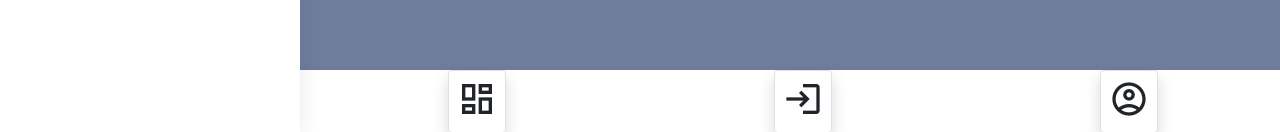
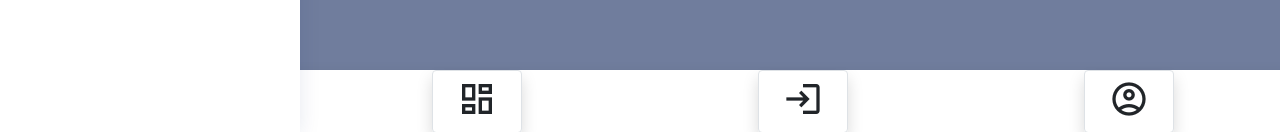
Before and after one commit to GonzaloArray/pretti-accenture, a Vue app: page / in a window 1280 px wide. Shown: the part 665-797 px from the top of the page. Built offline with nearby package versions, Linux system fonts and the light colour scheme.

Commit message:
Agregando cambios en el diseño de los botones

```diff
--- a/src/components/Buttons/ButtonFixed.vue
+++ b/src/components/Buttons/ButtonFixed.vue
@@ -6,7 +6,7 @@ const props = defineProps({
 </script>
 <template>
     <div class="col-3">
-        <router-link class="btn bg-negro border btn-sm shadow p-2" :to="'/'+href">
+        <router-link class="btn bg-negro border btn-sm px-4 shadow p-2" :to="'/'+href">
             <span class="material-icons-outlined text-dark fs-1 m-0 ">
                 {{icon}}
             </span>
```
